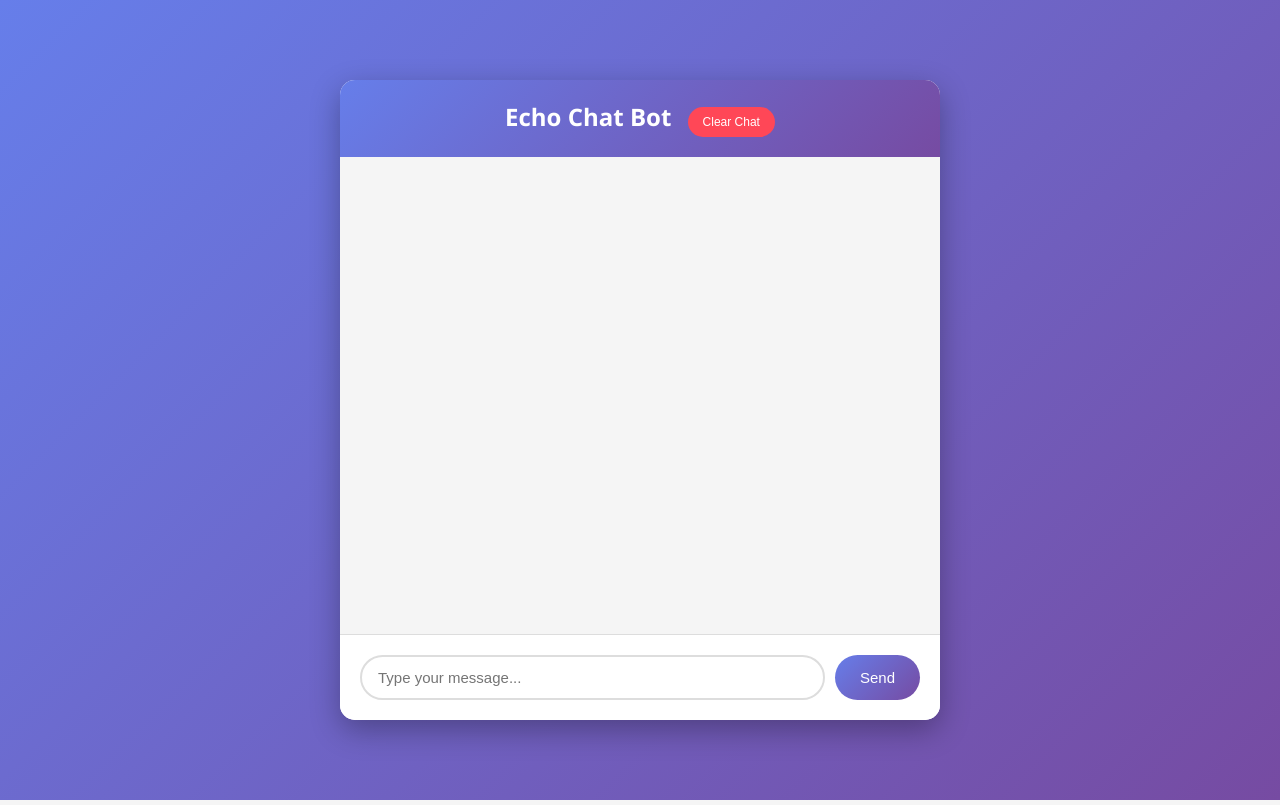
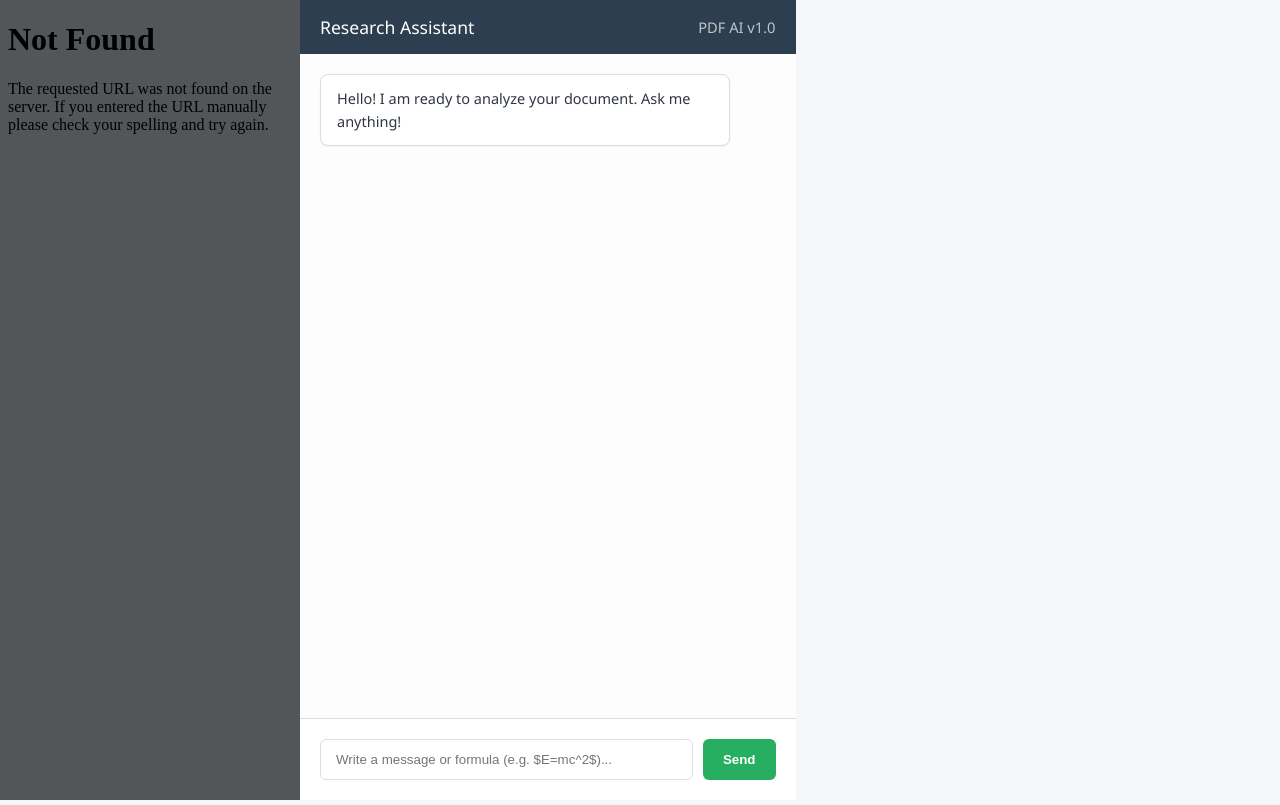
Before and after one commit to cano-daniel/PDF_agent, a Flask app: page / in a window 1280 px wide. Run offline with Flask 3, Linux system fonts and the light colour scheme; data that the repository does not hold is empty; some libraries are stand-ins or nearby versions.

Commit message:
changes on the front

```diff
--- a/chat-app/templates/index.html
+++ b/chat-app/templates/index.html
@@ -4,11 +4,27 @@
 <head>
     <meta charset="UTF-8">
     <meta name="viewport" content="width=device-width, initial-scale=1.0">
-    <title>Echo Chat Bot</title>
+    <title>AI PDF Agent | Research Lab</title>
+
+    <script src="https://cdn.jsdelivr.net/npm/marked/marked.min.js"></script>
+    <link rel="stylesheet" href="https://cdn.jsdelivr.net/npm/katex@0.16.9/dist/katex.min.css">
+    <script src="https://cdn.jsdelivr.net/npm/katex@0.16.9/dist/katex.min.js"></script>
+    <script defer src="https://cdn.jsdelivr.net/npm/katex@0.16.9/dist/contrib/auto-render.min.js"></script>
+
+    <script src="https://cdnjs.cloudflare.com/ajax/libs/split.js/1.6.0/split.min.js"></script>
+
     <style>
-        /* CSS styles for our chat interface */
+        /* Flat UI Colors */
+        :root {
+            --bg-main: #f5f6fa;
+            --header-dark: #2c3e50;
+            --accent-green: #27ae60;
+            --user-blue: #ebf5ff;
+            --bot-white: #ffffff;
+            --border-color: #dcdde1;
+            --text-dark: #2f3640;
+        }
 
-        /* Reset default styles and set base font */
         * {
             margin: 0;
             padding: 0;
@@ -16,313 +32,281 @@
         }
 
         body {
-            font-family: 'Segoe UI', Tahoma, Geneva, Verdana, sans-serif;
-            background: linear-gradient(135deg, #667eea 0%, #764ba2 100%);
+            font-family: 'Segoe UI', Roboto, Helvetica, Arial, sans-serif;
             height: 100vh;
+            background: var(--bg-main);
+            color: var(--text-dark);
+            overflow: hidden;
+        }
+
+        .split-container {
             display: flex;
-            justify-content: center;
+            width: 100%;
+            height: 100%;
+        }
+
+        /* PDF Panel */
+        #pdf-side {
+            height: 100%;
+            background: #525659;
+        }
+
+        .pdf-viewer {
+            width: 100%;
+            height: 100%;
+            border: none;
+        }
+
+        /* Chat Panel */
+        #chat-side {
+            height: 100%;
+            background: white;
+            display: flex;
+            flex-direction: column;
+            min-width: 320px;
+        }
+
+        /* Draggable Bar */
+        .gutter {
+            background-color: var(--border-color);
+            cursor: col-resize;
+            transition: background 0.3s;
+        }
+
+        .gutter:hover {
+            background-color: #3498db;
+        }
+
+        /* Chat Components */
+        .chat-header {
+            background: var(--header-dark);
+            color: white;
+            padding: 15px 20px;
+            font-size: 1.1em;
+            display: flex;
+            justify-content: space-between;
             align-items: center;
         }
 
-        /* Main container that holds everything */
-        .chat-container {
-            width: 90%;
-            max-width: 600px;
-            height: 80vh;
-            background: white;
-            border-radius: 15px;
-            box-shadow: 0 10px 30px rgba(0, 0, 0, 0.3);
-            display: flex;
-            flex-direction: column;
-            overflow: hidden;
-        }
-
-        /* Header section */
-        .chat-header {
-            background: linear-gradient(135deg, #667eea 0%, #764ba2 100%);
-            color: white;
-            padding: 20px;
-            text-align: center;
-            font-size: 24px;
-            font-weight: bold;
-        }
-
-        /* Messages display area */
         .chat-messages {
             flex: 1;
             padding: 20px;
             overflow-y: auto;
-            background: #f5f5f5;
+            display: flex;
+            flex-direction: column;
+            gap: 15px;
+            background: #fdfdfd;
         }
 
-        /* Individual message bubble */
+        /* Message Styling */
         .message {
-            margin-bottom: 15px;
-            display: flex;
-            animation: fadeIn 0.3s ease-in;
+            max-width: 90%;
+            padding: 12px 16px;
+            border-radius: 8px;
+            line-height: 1.6;
+            font-size: 14.5px;
+            position: relative;
         }
 
-        /* Animation for new messages appearing */
-        @keyframes fadeIn {
-            from {
-                opacity: 0;
-                transform: translateY(10px);
-            }
-
-            to {
-                opacity: 1;
-                transform: translateY(0);
-            }
+        .user {
+            align-self: flex-end;
+            background: var(--user-blue);
+            border: 1px solid #cfe2f3;
+            color: #1a3a5a;
         }
 
-        /* User messages align to the right */
-        .message.user {
-            justify-content: flex-end;
+        .bot {
+            align-self: flex-start;
+            background: var(--bot-white);
+            border: 1px solid var(--border-color);
+            box-shadow: 0 1px 2px rgba(0, 0, 0, 0.05);
         }
 
-        /* Message content styling */
-        .message-content {
-            max-width: 70%;
-            padding: 12px 16px;
-            border-radius: 18px;
-            word-wrap: break-word;
+        /* Markdown & Math Specific Content Styling */
+        .message-content p {
+            margin-bottom: 10px;
         }
 
-        /* User message styling - blue bubbles */
-        .message.user .message-content {
-            background: #667eea;
-            color: white;
-            border-bottom-right-radius: 4px;
+        .message-content h3 {
+            margin: 10px 0;
+            color: var(--header-dark);
         }
 
-        /* Bot message styling - gray bubbles */
-        .message.bot .message-content {
-            background: white;
-            color: #333;
-            border-bottom-left-radius: 4px;
-            box-shadow: 0 2px 5px rgba(0, 0, 0, 0.1);
+        .message-content pre {
+            background: #2d3436;
+            color: #dfe6e9;
+            padding: 12px;
+            border-radius: 6px;
+            overflow-x: auto;
+            margin: 10px 0;
         }
 
-        /* Timestamp styling */
-        .message-time {
-            font-size: 11px;
-            color: #999;
-            margin-top: 4px;
+        .message-content code {
+            background: #f1f2f6;
+            padding: 2px 4px;
+            border-radius: 3px;
+            font-family: monospace;
         }
 
-        /* Input area at the bottom */
+        /* Input Area */
         .chat-input {
+            padding: 20px;
+            border-top: 1px solid var(--border-color);
+            background: white;
             display: flex;
-            padding: 20px;
-            background: white;
-            border-top: 1px solid #ddd;
+            gap: 10px;
         }
 
-        /* Text input field */
         .chat-input input {
             flex: 1;
-            padding: 12px 16px;
-            border: 2px solid #ddd;
-            border-radius: 25px;
-            font-size: 15px;
+            padding: 12px 15px;
+            border: 1px solid var(--border-color);
+            border-radius: 6px;
             outline: none;
             transition: border 0.3s;
         }
 
         .chat-input input:focus {
-            border-color: #667eea;
+            border-color: #3498db;
         }
 
-        /* Send button */
         .chat-input button {
-            margin-left: 10px;
-            padding: 12px 25px;
-            background: linear-gradient(135deg, #667eea 0%, #764ba2 100%);
+            padding: 10px 20px;
+            background: var(--accent-green);
             color: white;
             border: none;
-            border-radius: 25px;
-            font-size: 15px;
+            border-radius: 6px;
             cursor: pointer;
-            transition: transform 0.2s;
+            font-weight: bold;
+            transition: opacity 0.2s;
         }
 
         .chat-input button:hover {
-            transform: scale(1.05);
-        }
-
-        .chat-input button:active {
-            transform: scale(0.95);
-        }
-
-        /* Clear button styling */
-        .clear-btn {
-            padding: 8px 15px;
-            background: #ff4757;
-            color: white;
-            border: none;
-            border-radius: 15px;
-            cursor: pointer;
-            font-size: 12px;
-            margin-left: 10px;
-        }
-
-        /* Custom scrollbar for chat messages */
-        .chat-messages::-webkit-scrollbar {
-            width: 6px;
-        }
-
-        .chat-messages::-webkit-scrollbar-track {
-            background: #f1f1f1;
-        }
-
-        .chat-messages::-webkit-scrollbar-thumb {
-            background: #888;
-            border-radius: 3px;
+            opacity: 0.9;
         }
     </style>
 </head>
 
 <body>
-    <!-- Main chat container -->
-    <div class="chat-container">
-        <!-- Header with title and clear button -->
-        <div class="chat-header">
-            Echo Chat Bot
-            <button class="clear-btn" onclick="clearChat()">Clear Chat</button>
+
+    <div class="split-container">
+        <div id="pdf-side">
+            <iframe src="/static/documento.pdf" class="pdf-viewer"></iframe>
         </div>
 
-        <!-- Area where messages are displayed -->
-        <div class="chat-messages" id="chatMessages">
-            <!-- Messages will be dynamically added here by JavaScript -->
-        </div>
+        <div id="chat-side">
+            <div class="chat-header">
+                <span>Research Assistant</span>
+                <small style="opacity: 0.7; font-weight: normal;">PDF AI v1.0</small>
+            </div>
 
-        <!-- Input area for typing messages -->
-        <div class="chat-input">
-            <input type="text" id="messageInput" placeholder="Type your message..." onkeypress="handleKeyPress(event)">
-            <button onclick="sendMessage()">Send</button>
+            <div class="chat-messages" id="chatMessages">
+                <div class="message bot">
+                    <div class="message-content">
+                        Hello! I am ready to analyze your document. Ask me anything!
+                    </div>
+                </div>
+            </div>
+
+            <div class="chat-input">
+                <input type="text" id="messageInput" placeholder="Write a message or formula (e.g. $E=mc^2$)..."
+                    onkeypress="handleKeyPress(event)">
+                <button onclick="sendMessage()">Send</button>
+            </div>
         </div>
     </div>
 
     <script>
-        // JavaScript code that handles all the chat functionality
+        // Initialize Resizable Layout
+        Split(['#pdf-side', '#chat-side'], {
+            sizes: [65, 35],
+            minSize: [300, 320],
+            gutterSize: 6,
+            cursor: 'col-resize'
+        });
 
         /**
-         * Sends a message to the server
-         * This function is called when the user clicks Send or presses Enter
+         * Renders Markdown first, then applies KaTeX to the resulting HTML
          */
+        function renderContent(text) {
+            // 1. Convert Markdown to HTML
+            const rawHtml = marked.parse(text);
+
+            // 2. Create a temporary container
+            const container = document.createElement('div');
+            container.innerHTML = rawHtml;
+
+            // 3. Apply KaTeX Auto-render to the container
+            renderMathInElement(container, {
+                delimiters: [
+                    { left: '$$', right: '$$', display: true },
+                    { left: '$', right: '$', display: false },
+                    { left: '\\(', right: '\\)', display: false },
+                    { left: '\\[', right: '\\]', display: true }
+                ],
+                throwOnError: false
+            });
+
+            return container.innerHTML;
+        }
+
         async function sendMessage() {
-            // Get the input field and its value
             const input = document.getElementById('messageInput');
             const message = input.value.trim();
-
-            // Don't send empty messages
             if (!message) return;
 
-            // Clear the input field immediately for better UX
             input.value = '';
-
-            // Display the user's message in the chat
             addMessage('user', message);
 
             try {
-                // Send the message to our Flask backend
-                // fetch() is the modern way to make HTTP requests in JavaScript
                 const response = await fetch('/api/send', {
                     method: 'POST',
-                    headers: {
-                        'Content-Type': 'application/json',
-                    },
+                    headers: { 'Content-Type': 'application/json' },
                     body: JSON.stringify({ message: message })
                 });
 
-                // Parse the JSON response from the server
                 const data = await response.json();
-
-                // If successful, display the bot's response
                 if (data.success) {
                     addMessage('bot', data.response.content);
                 }
             } catch (error) {
-                // Handle any errors (network issues, server down, etc.)
-                console.error('Error:', error);
-                addMessage('bot', 'Sorry, something went wrong!');
+                console.error("Error:", error);
+                addMessage('bot', "Error: I can't reach the server right now.");
             }
         }
 
-        /**
-         * Adds a message to the chat display
-         * @param {string} type - Either 'user' or 'bot'
-         * @param {string} content - The message text
-         */
         function addMessage(type, content) {
             const messagesDiv = document.getElementById('chatMessages');
-            const now = new Date();
-            const timestamp = now.toLocaleTimeString('en-US', {
-                hour: '2-digit',
-                minute: '2-digit'
-            });
+            const messageWrapper = document.createElement('div');
+            messageWrapper.className = `message ${type}`;
 
-            // Create the message HTML structure
-            const messageDiv = document.createElement('div');
-            messageDiv.className = `message ${type}`;
-            messageDiv.innerHTML = `
-                <div class="message-content">
-                    ${content}
-                    <div class="message-time">${timestamp}</div>
-                </div>
-            `;
+            const contentDiv = document.createElement('div');
+            contentDiv.className = 'message-content';
 
-            // Add the message to the chat
-            messagesDiv.appendChild(messageDiv);
+            // Process Markdown + KaTeX
+            contentDiv.innerHTML = renderContent(content);
 
-            // Automatically scroll to the bottom to show the latest message
+            messageWrapper.appendChild(contentDiv);
+            messagesDiv.appendChild(messageWrapper);
+
+            // Auto scroll to bottom
             messagesDiv.scrollTop = messagesDiv.scrollHeight;
         }
 
-        /**
-         * Handles the Enter key press in the input field
-         * Allows users to send messages by pressing Enter
-         */
-        function handleKeyPress(event) {
-            if (event.key === 'Enter') {
-                sendMessage();
-            }
+        function handleKeyPress(e) {
+            if (e.key === 'Enter') sendMessage();
         }
 
-        /**
-         * Clears all messages from the chat
-         * Calls the backend API to clear server-side history too
-         */
-        async function clearChat() {
+        // Load history on start
+        window.onload = async () => {
             try {
-                await fetch('/api/clear', { method: 'POST' });
-                document.getElementById('chatMessages').innerHTML = '';
-            } catch (error) {
-                console.error('Error clearing chat:', error);
-            }
-        }
-
-        /**
-         * Loads chat history when the page first loads
-         * This runs automatically when the page is ready
-         */
-        async function loadHistory() {
-            try {
-                const response = await fetch('/api/history');
-                const data = await response.json();
-
-                if (data.success && data.messages.length > 0) {
-                    data.messages.forEach(msg => {
-                        addMessage(msg.type, msg.content);
-                    });
+                const res = await fetch('/api/history');
+                const data = await res.json();
+                if (data.success) {
+                    data.messages.forEach(m => addMessage(m.type, m.content));
                 }
-            } catch (error) {
-                console.error('Error loading history:', error);
-            }
-        }
-
-        // Load chat history when the page loads
-        window.onload = loadHistory;
+            } catch (e) { console.log("No history found."); }
+        };
     </script>
 </body>
 
```
Also changed, not shown: agent/utils/agent.py (+14 -7 lines), 3 other files.
